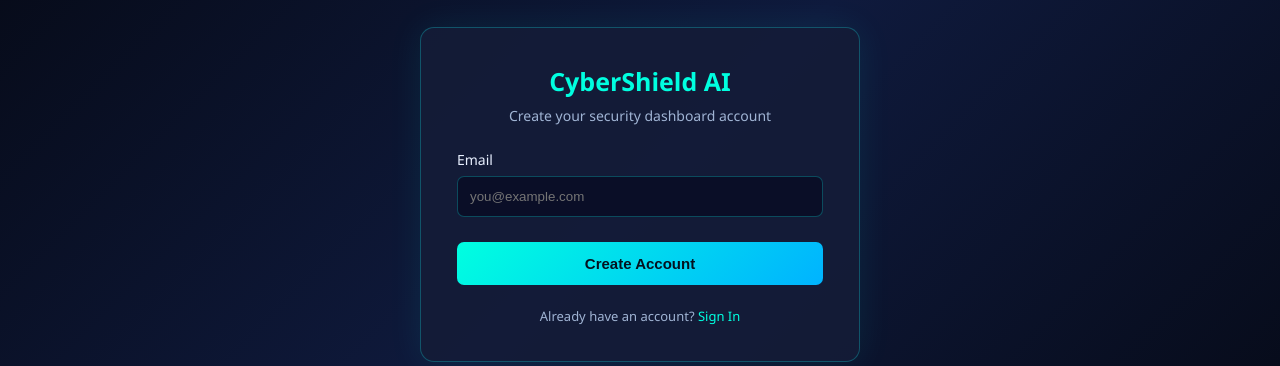
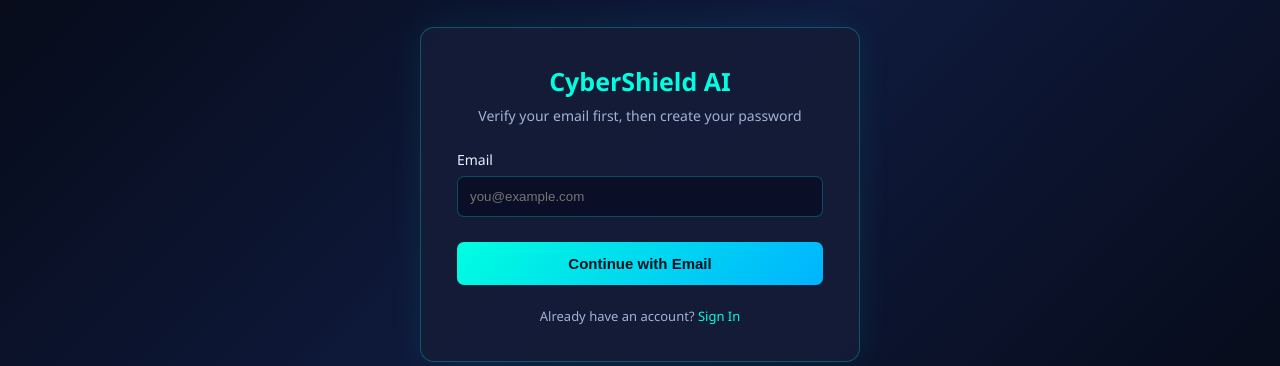
Before and after one commit to syedamahvish03/cyberShieldai, a Django app: page /register/ in a window 1280 px wide. Shown: the part 206-572 px from the top of the page. Run offline with Django 5.2, Linux system fonts and the light colour scheme; parts of the project's set-up code (start-up, migrations or seed data) failed here and were passed over.

Commit message:
Clarify email-first account registration flow

```diff
--- a/backend/analyzer/templates/registration/register.html
+++ b/backend/analyzer/templates/registration/register.html
@@ -120,7 +120,7 @@
 <body>
     <main class="register-card">
         <h1>CyberShield AI</h1>
-        <p class="subtitle">Create your security dashboard account</p>
+        <p class="subtitle">Verify your email first, then create your password</p>
 
         <form method="post">
             {% csrf_token %}
@@ -143,7 +143,7 @@
 
             {{ form.non_field_errors }}
 
-            <button type="submit">Create Account</button>
+            <button type="submit">Continue with Email</button>
         </form>
 
         <p class="footer">
```
